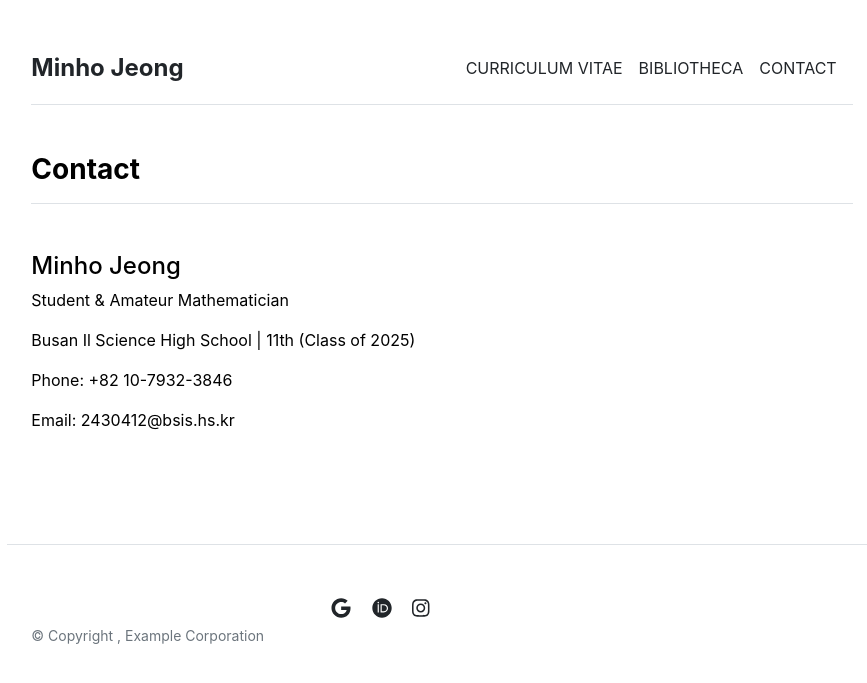
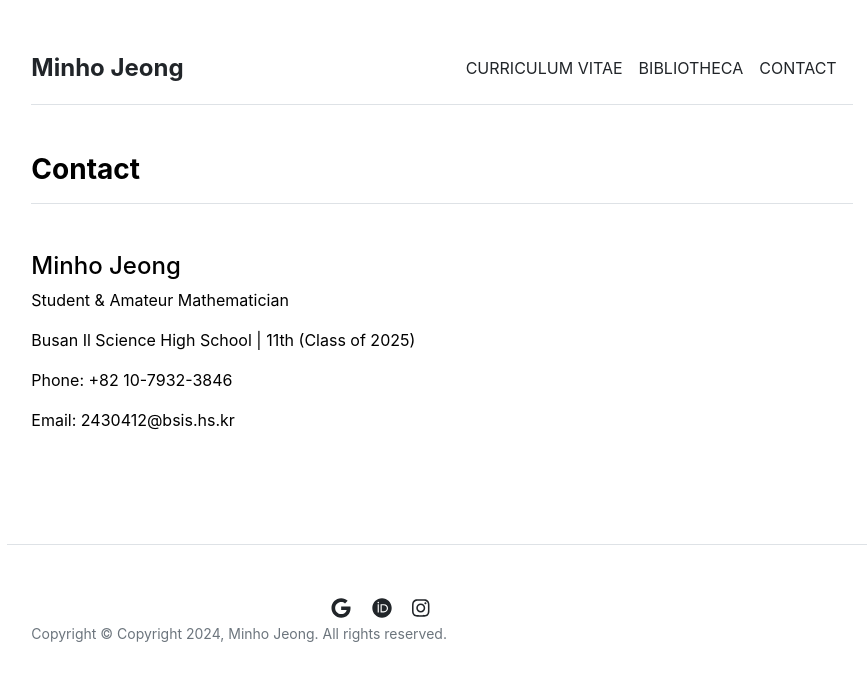
Before and after one commit to mino-jeong/mino-jeong.github.io, a Jekyll site: the page built from contact.md, in a window 1280 px wide. Shown: the top 683 px of the page, without its empty margins (198-1065 px from the left). Built offline with Jekyll 4.4.1, drawn with Linux system fonts in a browser that asks for light colours.

Commit message:
Update footer.html

```diff
--- a/_includes/footer.html
+++ b/_includes/footer.html
@@ -1,10 +1,10 @@
-<footer class="pt-5 my-5 text-muted border-top">
+<footer class="pt-5 my-5 text-muted border-top" style="align-items: center">
   <div class="row">
     <div class="col-sm-6 text-end social-media-icons">
       {% for item in site.data.settings.social %}
         <a href="{{ item.link }}" class="ms-3 fs-5"><i class="fab fa-{{ item.icon }}"></i></a>
       {% endfor %}
     </div>
+    <small>Copyright &copy; Copyright 2024, Minho Jeong. All rights reserved.</small>
   </div>
-  <small>&copy; Copyright {{currentYear}}, Example Corporation</small>
 </footer>
```
